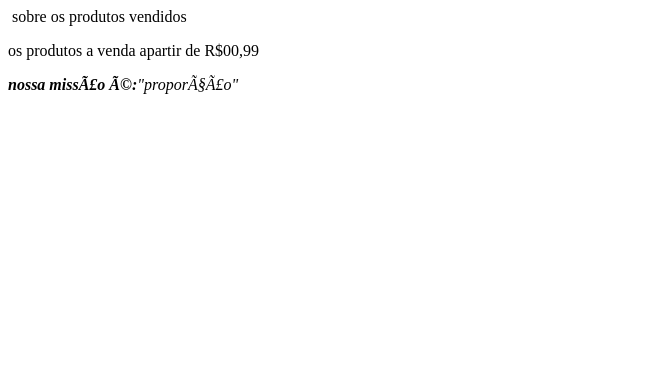
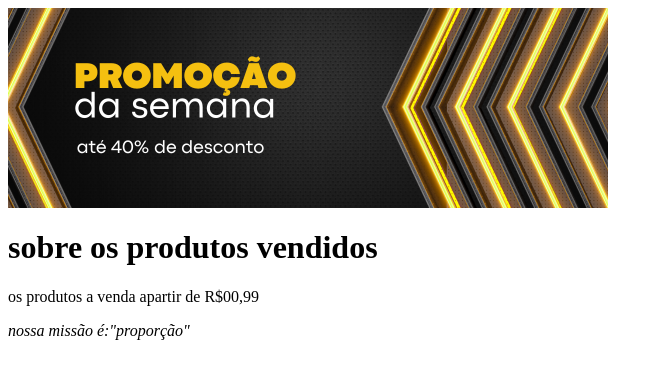
Before and after one commit to neide-yasmim/3-trimestre-, a plain HTML site: page Index.html in a window 1280 px wide. Shown: the whole page, without its empty margins (0-663 px from the left). Drawn offline with Linux system fonts and the light colour scheme.

Commit message:
Add files via upload

```diff
--- a/Index.html
+++ b/Index.html
@@ -1,14 +1,14 @@
 <DOCTYPE html>
   <html lang="pt-br">
     <head>
-      <meta charset=""UTF-8">
+      <meta charset="UTF-8">
       <title> produtos a venda</title>
-      <link rel="stylesheet"href="stles.css>
-      <head>
+      <link rel="stylesheet"href="stles.css">
+    <head>
         <body>
-        <img id="banner" scr="modelo-de-banner-horizontal-para-liberacao-de-sexta-feira-negra_23-2148745446.avif"
+          <img id="banner" src="design.png">
           <h1> sobre os <strong> </strong>produtos vendidos </strong></h1>
-          <p> os produtos a venda apartir de R$00,99 <strong> <p>
-   <p id="missão"><em> nossa missão é:</strong>"proporção"
-            <body>
-          </html>
+          <p> os produtos a venda apartir de R$00,99  <p>
+          <p id="missão"><em> nossa missão é:"proporção"</em> </p>
+        <body>
+  </html>
--- a/style.css
+++ b/style.css
@@ -1,5 +1,5 @@
 body{
-  background: #cccccc;
+  background: #050404;
 }
 
 p{
@@ -10,5 +10,5 @@ em strong {
 }
 
 #banner {
-  width:100%:
+  width:100%;
 }
```
Also changed, not shown: design.png (added).
